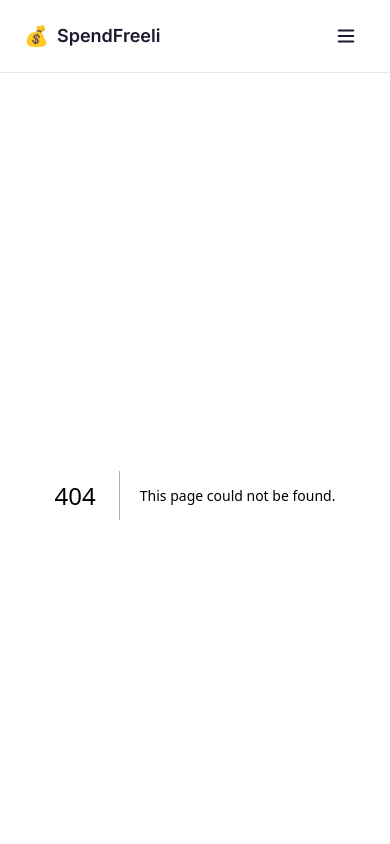
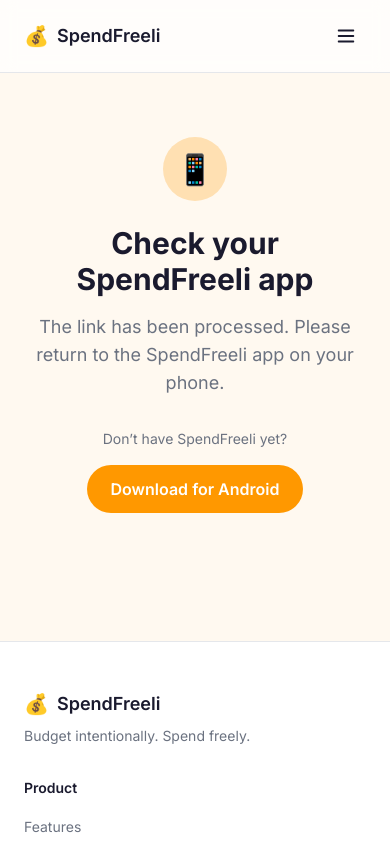
Before and after one commit to walker-legacy-partners/spendfreeli-web, a Next.js app: page /auth/callback in a window 390 px wide. Before the commit this address had no page. Shown: the top 844 px of the page. Built offline with nearby package versions, Linux system fonts and the light colour scheme.

Commit message:
feat: Step 8 — auth/callback mobile magic link handler
Co-Authored-By: Claude Opus 4.7 <noreply@anthropic.com>

```diff
--- /dev/null
+++ b/src/app/auth/callback/AuthCallbackClient.tsx
@@ -0,0 +1,166 @@
+'use client';
+
+import { useEffect, useState, useSyncExternalStore } from 'react';
+import { PLAY_STORE_URL } from '@/lib/constants';
+
+/**
+ * Mobile magic-link callback handler.
+ *
+ * The magic-link email points at `https://spendfreeli.com/auth/callback`
+ * with the auth tokens carried in the URL fragment (and/or query string,
+ * depending on the auth provider). Fragments are never sent to the
+ * server, so this MUST run client-side.
+ *
+ * Flow:
+ *   - On mobile UA WITH auth tokens in the URL → deep-link to
+ *     `spendfreeli://auth-callback${search}${hash}` so the native app
+ *     receives the fragment and finishes the sign-in.
+ *   - On desktop, OR on mobile without tokens (a direct visit to the
+ *     URL) → tell the user to open the app on their phone.
+ *   - If the deep link doesn't get intercepted within 3 seconds (usually
+ *     because the app isn't installed), fall back to a Play Store
+ *     install prompt so the user has a next action.
+ *
+ * Both search and hash are forwarded because different auth providers
+ * put tokens in different places — losing either would break sign-in
+ * for a subset of users, and forwarding both is safe when only one is
+ * present.
+ *
+ * Mobile detection catches modern iPads too: iPadOS 13+ reports as
+ * `Macintosh` in the UA string, so we also treat any `MacIntel` device
+ * with multi-touch as mobile.
+ *
+ * Detection uses `useSyncExternalStore` so the initial render is
+ * SSR-safe (server snapshot returns `'detecting'`) and the platform +
+ * token check happens after hydration without triggering the React 19
+ * `react-hooks/set-state-in-effect` rule.
+ */
+
+type State = 'detecting' | 'redirect' | 'desktop';
+
+const subscribe = () => () => {};
+
+// Combined snapshot: the state we render is a pure function of both the
+// device platform (mobile vs. desktop) AND whether the URL carries auth
+// tokens. Returning a string primitive avoids the referential-equality
+// pitfall that plain-object snapshots hit with `useSyncExternalStore`.
+const getState = (): State => {
+  const isMobile =
+    /Android|iPhone|iPad|iPod/i.test(navigator.userAgent) ||
+    (navigator.platform === 'MacIntel' && navigator.maxTouchPoints > 1);
+  const hasToken =
+    window.location.search.includes('code') ||
+    window.location.hash.includes('access_token') ||
+    window.location.hash.includes('token');
+  return isMobile && hasToken ? 'redirect' : 'desktop';
+};
+
+const getServerState = (): State => 'detecting';
+
+export function AuthCallbackClient() {
+  const state = useSyncExternalStore(subscribe, getState, getServerState);
+  const [showFallback, setShowFallback] = useState(false);
+
+  useEffect(() => {
+    if (state !== 'redirect') return;
+
+    const { search, hash } = window.location;
+    window.location.href = `spendfreeli://auth-callback${search}${hash}`;
+
+    const fallbackTimer = window.setTimeout(() => {
+      setShowFallback(true);
+    }, 3000);
+
+    return () => window.clearTimeout(fallbackTimer);
+  }, [state]);
+
+  return (
+    <section className="flex flex-1 items-center justify-center px-6 py-16">
+      <div className="mx-auto max-w-md text-center">
+        {state === 'detecting' && <DetectingUI />}
+        {state === 'redirect' && (
+          <RedirectingUI showFallback={showFallback} />
+        )}
+        {state === 'desktop' && <DesktopUI />}
+      </div>
+    </section>
+  );
+}
+
+function DetectingUI() {
+  return (
+    <>
+      <Spinner />
+      <p className="mt-6 text-lg text-text-secondary">Signing you in…</p>
+    </>
+  );
+}
+
+function RedirectingUI({ showFallback }: { showFallback: boolean }) {
+  return (
+    <>
+      <Spinner />
+      <h1 className="mt-6 text-2xl font-semibold text-text-primary">
+        Opening SpendFreeli…
+      </h1>
+      {showFallback && (
+        <div className="mt-8">
+          <p className="text-sm text-text-secondary">
+            Didn&rsquo;t open? SpendFreeli may not be installed on this device.
+          </p>
+          <a
+            href={PLAY_STORE_URL}
+            target="_blank"
+            rel="noopener noreferrer"
+            className="mt-4 inline-flex h-12 items-center justify-center rounded-full bg-primary px-6 text-base font-semibold text-white transition-colors hover:bg-primary-dark"
+          >
+            Get SpendFreeli
+          </a>
+        </div>
+      )}
+    </>
+  );
+}
+
+function DesktopUI() {
+  return (
+    <>
+      <div
+        aria-hidden="true"
+        className="mx-auto flex h-16 w-16 items-center justify-center rounded-full bg-primary-light text-3xl"
+      >
+        📱
+      </div>
+      <h1 className="mt-6 text-3xl font-bold text-text-primary">
+        Check your SpendFreeli app
+      </h1>
+      <p className="mt-4 text-lg text-text-secondary">
+        The link has been processed. Please return to the SpendFreeli app
+        on your phone.
+      </p>
+      <div className="mt-8">
+        <p className="text-sm text-text-secondary">
+          Don&rsquo;t have SpendFreeli yet?
+        </p>
+        <a
+          href={PLAY_STORE_URL}
+          target="_blank"
+          rel="noopener noreferrer"
+          className="mt-4 inline-flex h-12 items-center justify-center rounded-full bg-primary px-6 text-base font-semibold text-white transition-colors hover:bg-primary-dark"
+        >
+          Download for Android
+        </a>
+      </div>
+    </>
+  );
+}
+
+function Spinner() {
+  return (
+    <div
+      role="status"
+      aria-label="Loading"
+      className="mx-auto h-10 w-10 animate-spin rounded-full border-4 border-primary-light border-t-primary"
+    />
+  );
+}
--- /dev/null
+++ b/src/app/auth/callback/page.tsx
@@ -0,0 +1,25 @@
+import type { Metadata } from 'next';
+import { AuthCallbackClient } from './AuthCallbackClient';
+
+/**
+ * Server wrapper for the auth callback.
+ *
+ * Handles metadata (title, robots noindex) since the client component
+ * cannot export metadata. The actual redirect logic runs inside
+ * `AuthCallbackClient` because it needs to read `window.location.hash`,
+ * which is not available on the server.
+ *
+ * The route MUST also be marked no-cache at the CDN layer — see the
+ * `vercel.json` entry (added in Step 15) that sets Cache-Control
+ * `no-store, no-cache, must-revalidate` on this path. A magic-link
+ * fragment must never be replayed against a stale cached response.
+ */
+
+export const metadata: Metadata = {
+  title: 'Signing in',
+  robots: { index: false, follow: false },
+};
+
+export default function AuthCallbackPage() {
+  return <AuthCallbackClient />;
+}
```
